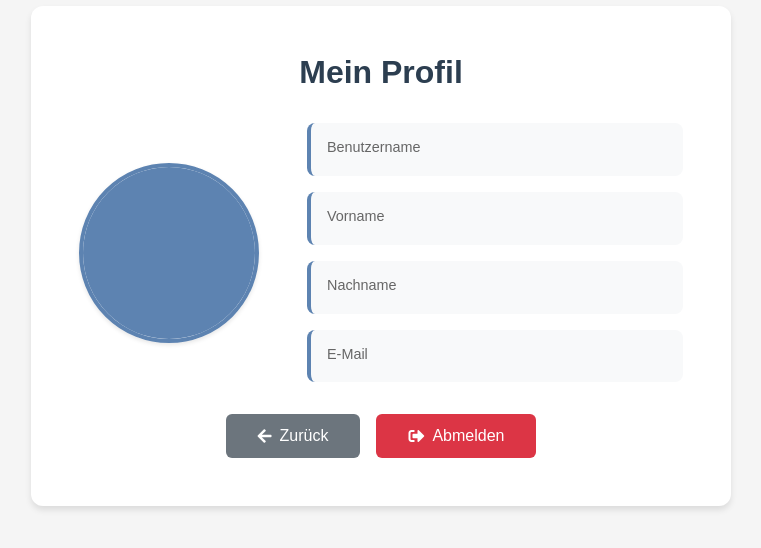
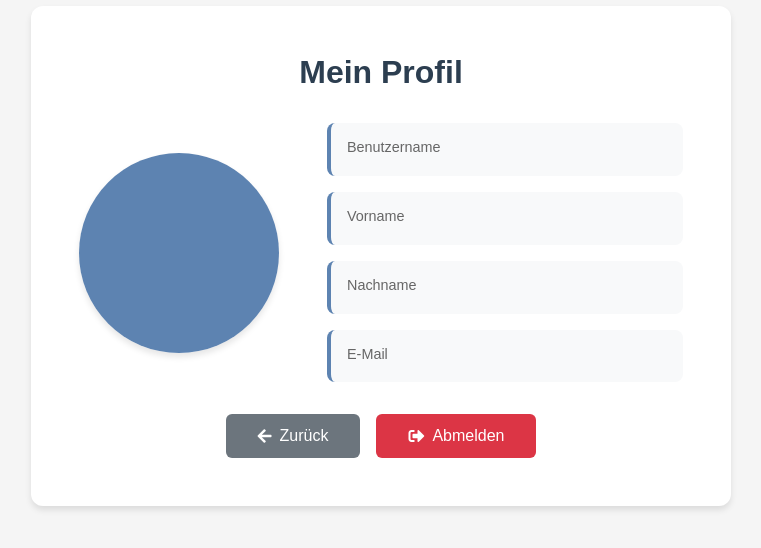
Before and after one commit to larae00/StudyBuddy, a Vue app in the folder studybuddy-vue/: page /profile in a window 1280 px wide. Shown: the part 144-692 px from the top of the page, without its empty margins (259-1020 px from the left). Built offline with nearby package versions, Linux system fonts and the light colour scheme.

Commit message:
implements profilbild änderungs funktion

```diff
--- a/studybuddy-vue/src/components/ProfileView.vue
+++ b/studybuddy-vue/src/components/ProfileView.vue
@@ -59,6 +59,7 @@ export default {
   data() {
   return {
     userInfo: {
+      id: '',
       benutzername: '',
       vorname: '',
       nachname: '',
@@ -75,7 +76,14 @@ export default {
   created() {
   const user = JSON.parse(localStorage.getItem('user'))
   if (user) {
-      this.userInfo = user
+    this.userInfo = {
+      id: user.id,
+      benutzername: user.benutzername,
+      vorname: user.vorname,
+      nachname: user.nachname,
+      email: user.email,
+      profilbildSpeicherort: user.profilbildSpeicherort
+    }
   }
 },
   methods: {
@@ -138,24 +146,25 @@ export default {
 
 .profile-info {
   display: flex;
+  align-items: center;
   gap: 3rem;
   margin: 2rem 0;
 }
 
 .profile-image-section {
-  display: flex;
-  flex-direction: column;
-  align-items: center;
-  justify-content: space-around;
+  position: relative;
+  width: 200px;
+  height: 200px;
+  margin: 0 auto;
 }
 
 .profile-image-container {
-  width: 180px;
-  height: 180px;
+  width: 100%;
+  height: 100%;
   border-radius: 50%;
   overflow: hidden;
-  border: 4px solid #5D83B1;
-  box-shadow: 0 2px 4px rgba(0, 0, 0, 0.1);
+  position: relative;
+  box-shadow: 0 4px 6px rgba(0, 0, 0, 0.1);
 }
 
 .user-details {
@@ -224,14 +233,32 @@ button {
 }
 
 .image-upload-overlay {
-  background-color: rgba(0, 0, 0, 0.6);
-  display: flex;
-  flex-direction: column;
-  gap: 0.5rem;
+  position: absolute;
+  bottom: 0;
+  left: 0;
+  right: 0;
+  background: rgba(0, 0, 0, 0.7);
+  color: white;
+  padding: 1rem;
+  text-align: center;
+  cursor: pointer;
+  opacity: 0;
+  transition: opacity 0.3s ease;
+}
+
+.profile-image-container:hover .image-upload-overlay {
+  opacity: 1;
 }
 
 .image-upload-overlay i {
   font-size: 1.5rem;
+  margin-bottom: 0.5rem;
+}
+
+.profile-image {
+  width: 100%;
+  height: 100%;
+  object-fit: cover;
 }
 
 @media (max-width: 768px) {
--- a/studybuddy-vue/src/utils/profileImage.js
+++ b/studybuddy-vue/src/utils/profileImage.js
@@ -37,29 +37,28 @@ export function resizeImage(file) {
       const img = new Image();
       img.onload = () => {
         const canvas = document.createElement('canvas');
-        const MAX_SIZE = 800;
+        const MAX_SIZE = 400;
         let width = img.width;
         let height = img.height;
 
-        if (width > height) {
-          if (width > MAX_SIZE) {
-            height *= MAX_SIZE / width;
-            width = MAX_SIZE;
-          }
-        } else {
-          if (height > MAX_SIZE) {
-            width *= MAX_SIZE / height;
-            height = MAX_SIZE;
-          }
-        }
+        const size = Math.min(width, height);
+        const startX = (width - size) / 2;
+        const startY = (height - size) / 2;
 
-        canvas.width = width;
-        canvas.height = height;
+        canvas.width = MAX_SIZE;
+        canvas.height = MAX_SIZE;
 
         const ctx = canvas.getContext('2d');
-        ctx.drawImage(img, 0, 0, width, height);
+        ctx.fillStyle = '#FFFFFF';
+        ctx.fillRect(0, 0, MAX_SIZE, MAX_SIZE);
 
-        resolve(canvas.toDataURL('image/jpeg', 0.8));
+        ctx.drawImage(
+          img,
+          startX, startY, size, size,
+          0, 0, MAX_SIZE, MAX_SIZE
+        );
+
+        resolve(canvas.toDataURL('image/jpeg', 0.9));
       };
       img.onerror = reject;
       img.src = event.target.result;
```
Also changed, not shown: 1 other file (tests, documents, lock files or other folders). Lines whose indentation alone changed are shown as unchanged.
